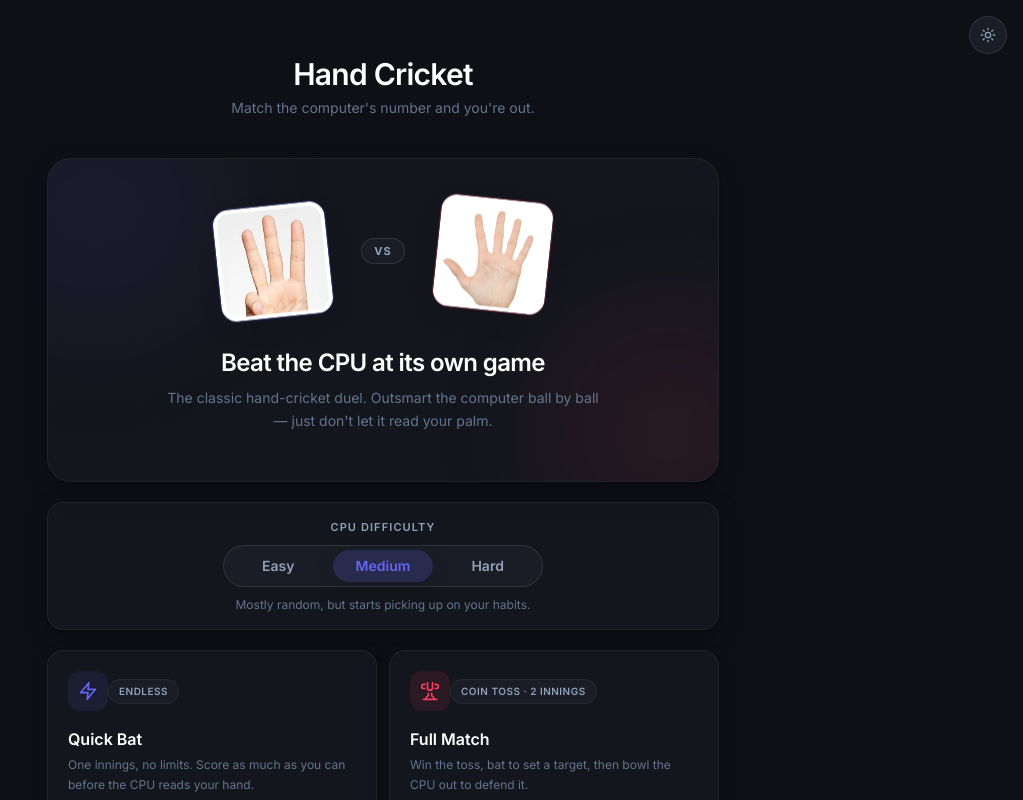
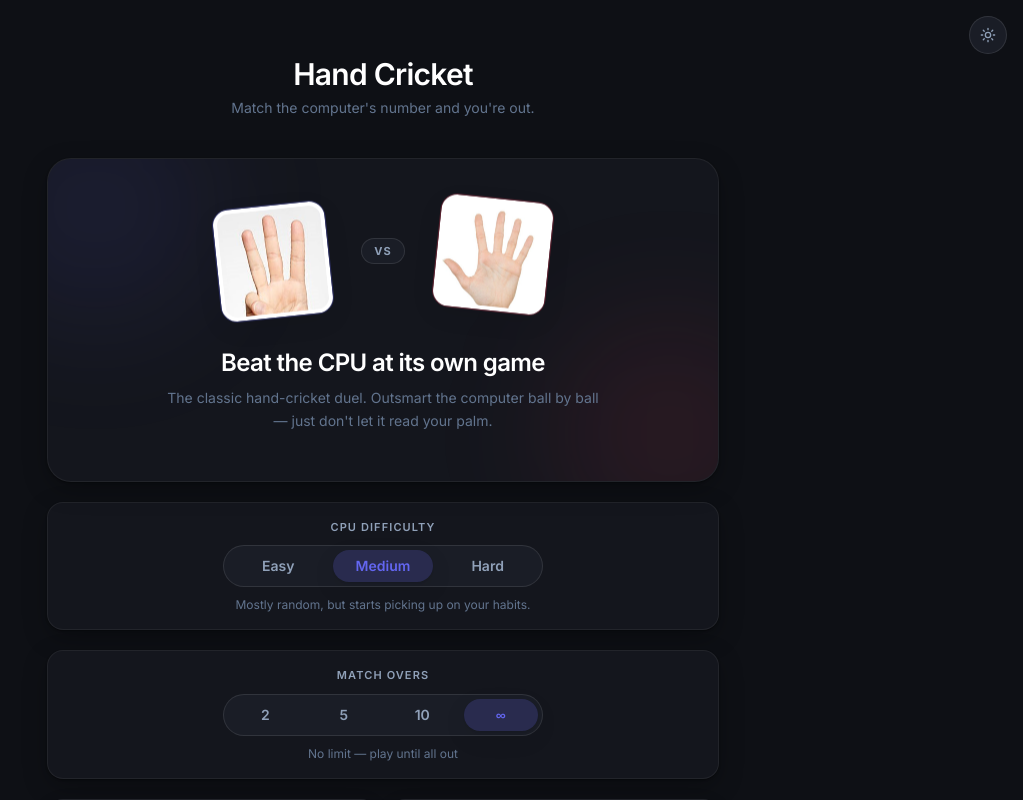
Before and after one commit to AnshBhavsar1654/Hand-Cricket-Game, a Next.js app: page / in a window 1280 px wide. Shown: the top 800 px of the page, without its empty margins (257-1280 px from the left). Built offline with nearby package versions, Linux system fonts and the light colour scheme.

Commit message:
Overs introduced

```diff
--- a/components/Game.jsx
+++ b/components/Game.jsx
@@ -29,6 +29,8 @@ const initialState = {
   chip: { text: "Ready", style: "idle" },
   playerLabel: "You \u00b7 Batting",
   cpuLabel: "CPU \u00b7 Bowling",
+  playerLabel: "You \u00b7 Batting",
+  cpuLabel: "CPU \u00b7 Bowling",
   playerHandValue: 0,
   cpuHandValue: 0,
   bobKey: 0,
@@ -40,6 +42,7 @@ const initialState = {
   tossCoin: null, // null | 'heads' | 'tails'
   tossFlipKey: 0,
   difficulty: "medium", // easy | medium | hard
+  oversLimit: "unlimited", // 'unlimited' | 2 | 5 | 10
   playerPicks: [], // every number the human has played (CPU pattern memory)
 };
 
@@ -60,9 +63,14 @@ export default function Game() {
 
   useEffect(() => {
     const savedDiff = localStorage.getItem("hc-difficulty");
+    const savedOvers = localStorage.getItem("hc-overs");
+    const validOvers = ["unlimited", 2, 5, 10];
     patch({
       bestScore: Number(localStorage.getItem("bestScore") || 0),
       ...(DIFFICULTIES.includes(savedDiff) ? { difficulty: savedDiff } : {}),
+      ...(validOvers.includes(Number(savedOvers)) || savedOvers === "unlimited"
+        ? { oversLimit: savedOvers === "unlimited" ? "unlimited" : Number(savedOvers) }
+        : {}),
     });
     return () => clearTimeout(timerRef.current);
   }, []);
@@ -70,6 +78,11 @@ export default function Game() {
   const setDifficulty = (difficulty) => {
     localStorage.setItem("hc-difficulty", difficulty);
     patch({ difficulty });
+  };
+
+  const setOvers = (oversLimit) => {
+    localStorage.setItem("hc-overs", String(oversLimit));
+    patch({ oversLimit });
   };
 
   /* ---------- Flow ---------- */
@@ -138,14 +151,22 @@ export default function Game() {
         chip: { text: `Bowling \u00b7 Ball 1`, style: "playing" },
       });
     } else if (role === "bat") {
+      const oversHint =
+        s.oversLimit !== "unlimited"
+          ? ` You have ${s.oversLimit * 6} balls (${s.oversLimit} overs).`
+          : "";
       patch({
-        msg: "Pick a number to begin your innings.",
+        msg: `Pick a number to begin your innings.${oversHint}`,
         subtitle: s.mode === "match" ? "Innings 1 \u2014 you're batting first." : "Match the computer's number and you're out.",
         chip: { text: `Batting \u00b7 Ball 1`, style: "playing" },
       });
     } else {
+      const oversHint =
+        s.oversLimit !== "unlimited"
+          ? ` CPU has ${s.oversLimit * 6} balls (${s.oversLimit} overs).`
+          : "";
       patch({
-        msg: "You're bowling first. Take a wicket to end their innings!",
+        msg: `You're bowling first. Take a wicket to end their innings!${oversHint}`,
         subtitle: "Innings 1 \u2014 the CPU is batting.",
         chip: { text: `Bowling \u00b7 Ball 1`, style: "playing" },
       });
@@ -255,11 +276,13 @@ export default function Game() {
 
     if (s.innings === 1) {
       const target = s.score + 1;
+      const oversMsg =
+        s.oversLimit !== "unlimited" ? ` (${s.oversLimit} overs)` : "";
       patch({
         phase: "break",
         target,
         chip: { text: "Innings Break", style: "idle" },
-        msg: `Innings over! You scored ${s.score}. The CPU needs ${target} to win.`,
+        msg: `Innings over! You scored ${s.score}${oversMsg}. The CPU needs ${target} to win.`,
         subtitle: "Innings break \u2014 you're bowling next.",
       });
       later(() => {
@@ -405,6 +428,59 @@ export default function Game() {
         later(() => showResult("loss"), 1400);
       }
     }
+
+    /* --- Overs exhaustion check (limited-overs matches only) --- */
+    if (s.oversLimit !== "unlimited") {
+      const maxBalls = s.oversLimit * 6;
+      if (s.ball >= maxBalls) {
+        later(() => {
+          if (ref.current.phase !== "playing") return;
+
+          if (s.innings === 1) {
+            if (s.role === "bat") {
+              const target = s.score + 1;
+              patch({
+                phase: "break",
+                target,
+                chip: { text: "Innings Break", style: "idle" },
+                msg: `Overs up! You scored ${s.score}. The CPU needs ${target} to win.`,
+                subtitle: "Innings break \u2014 you're bowling next.",
+              });
+              later(() => {
+                patch({ innings: 2 });
+                beginInnings("bowl");
+              }, 2600);
+            } else {
+              const target = s.cpuScore + 1;
+              patch({
+                phase: "break",
+                target,
+                chip: { text: "Innings Break", style: "idle" },
+                msg: `Overs up! CPU scored ${s.cpuScore}. You need ${target} to win!`,
+                subtitle: "Innings break \u2014 you're batting next.",
+              });
+              later(() => {
+                patch({ innings: 2 });
+                beginInnings("bat");
+              }, 2600);
+            }
+          } else {
+            if (s.role === "bat") {
+              if (s.score === s.cpuScore) showResult("tie");
+              else if (s.score > s.cpuScore) showResult("win");
+              else {
+                patch({ msg: `Overs up! You fell ${s.cpuScore - s.score} short.` });
+                showResult("loss");
+              }
+            } else {
+              if (s.cpuScore === s.score) showResult("tie");
+              else if (s.cpuScore > s.score) showResult("loss");
+              else showResult("win");
+            }
+          }
+        }, 1400);
+      }
+    }
   };
 
   const updateBest = (score) => {
@@ -480,9 +556,15 @@ export default function Game() {
       { label: "Best", value: state.bestScore, cls: "text-slate-900 dark:text-white" },
     ];
   } else if (state.role === "bat") {
+    const overDisplay =
+      state.oversLimit !== "unlimited"
+        ? `${Math.floor(state.ball / 6)}.${state.ball % 6}/${state.oversLimit}`
+        : `${state.ball + 1}`;
+    const overLabel =
+      state.oversLimit !== "unlimited" ? `Overs ${overDisplay}` : `Ball ${state.ball + 1}`;
     stats = [
       { label: "Your Score", value: state.score, cls: "text-slate-900 dark:text-white" },
-      { label: `Ball ${state.ball + 1}`, value: state.lastBall.text, cls: state.lastBall.cls },
+      { label: overLabel, value: state.lastBall.text, cls: state.lastBall.cls },
       {
         label: state.innings === 2 ? "Target" : "Best",
         value: state.innings === 2 ? state.target : state.bestScore,
@@ -490,12 +572,18 @@ export default function Game() {
       },
     ];
   } else {
+    const overDisplay =
+      state.oversLimit !== "unlimited"
+        ? `${Math.floor(state.ball / 6)}.${state.ball % 6}/${state.oversLimit}`
+        : `${state.ball + 1}`;
+    const overLabel =
+      state.oversLimit !== "unlimited" ? `Overs ${overDisplay}` : `Ball ${state.ball + 1}`;
     stats = [
       { label: "Defending", value: state.score, cls: "text-slate-900 dark:text-white" },
       { label: "CPU Score", value: state.cpuScore, cls: "text-cpu" },
       {
-        label: "Target",
-        value: state.innings === 2 ? state.target : "\u2013",
+        label: state.innings === 2 ? "Target" : overLabel,
+        value: state.innings === 2 ? state.target : overDisplay,
         cls: "text-slate-900 dark:text-white",
       },
     ];
@@ -523,6 +611,8 @@ export default function Game() {
             bestScore={state.bestScore}
             difficulty={state.difficulty}
             onDifficultyChange={setDifficulty}
+            oversLimit={state.oversLimit}
+            onOversChange={setOvers}
             onStart={startGame}
           />
         ) : (
--- a/components/MenuScreen.jsx
+++ b/components/MenuScreen.jsx
@@ -48,7 +48,21 @@ const STEPS = [
   { n: "3", title: "Match means out", desc: "Equal numbers and you're out. Otherwise, your runs add up." },
 ];
 
-export default function MenuScreen({ bestScore, difficulty, onDifficultyChange, onStart }) {
+const OVERS_OPTIONS = [
+  { value: 2, label: "2" },
+  { value: 5, label: "5" },
+  { value: 10, label: "10" },
+  { value: "unlimited", label: "∞" },
+];
+
+const OVERS_INFO = {
+  2: "12 balls per side — quick fire",
+  5: "30 balls per side — balanced",
+  10: "60 balls per side — tactical",
+  unlimited: "No limit — play until all out",
+};
+
+export default function MenuScreen({ bestScore, difficulty, onDifficultyChange, oversLimit, onOversChange, onStart }) {
   return (
     <>
       {/* Hero */}
@@ -134,6 +148,37 @@ export default function MenuScreen({ bestScore, difficulty, onDifficultyChange,
         <p className="text-xs text-slate-500">{DIFFICULTY_INFO[difficulty].desc}</p>
       </section>
 
+      {/* Overs selector */}
+      <section
+        aria-label="Match overs"
+        className="flex flex-col items-center gap-2.5 rounded-2xl bg-white border border-slate-200 shadow-card px-5 py-4 transition-colors duration-300 dark:bg-ink-900 dark:border-white/[0.06] dark:shadow-card-dark"
+      >
+        <div className="text-[11px] font-semibold uppercase tracking-widest text-slate-400">
+          Match Overs
+        </div>
+        <div className="grid grid-cols-4 gap-1 rounded-full bg-slate-100 border border-slate-200 p-1 w-full max-w-xs dark:bg-ink-800 dark:border-white/10">
+          {OVERS_OPTIONS.map((o) => {
+            const active = oversLimit === o.value;
+            return (
+              <button
+                key={o.value}
+                type="button"
+                onClick={() => onOversChange(o.value)}
+                aria-pressed={active}
+                className={`py-1.5 rounded-full text-sm font-semibold cursor-pointer transition-all duration-200 focus-visible:outline-none focus-visible:ring-2 focus-visible:ring-you/50 active:scale-95 ${
+                  active
+                    ? "bg-white text-you shadow-card dark:bg-you/20 dark:text-you-soft"
+                    : "text-slate-500 hover:text-slate-800 dark:text-slate-400 dark:hover:text-white"
+                }`}
+              >
+                {o.label}
+              </button>
+            );
+          })}
+        </div>
+        <p className="text-xs text-slate-500">{OVERS_INFO[oversLimit]}</p>
+      </section>
+
       {/* Modes */}
       <section aria-label="Choose a game mode" className="grid grid-cols-1 sm:grid-cols-2 gap-3">
         {MODES.map((m) => (
```
